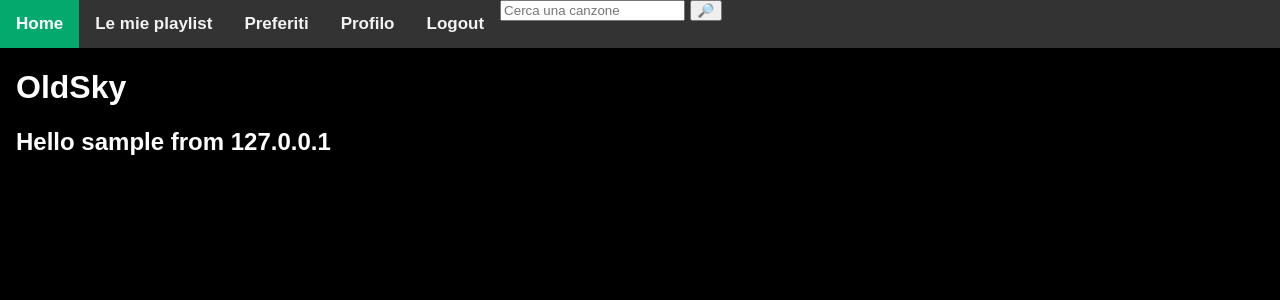
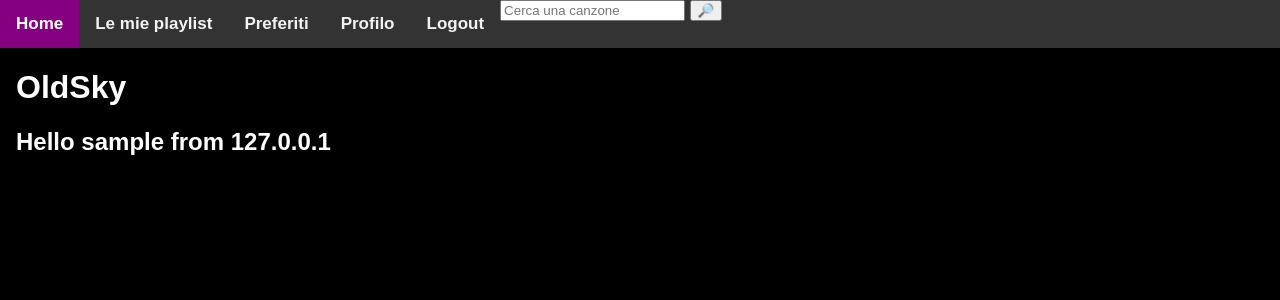
Before and after one commit to Huffiy/OldSky, a PHP site: page /songsearch/app.php in a window 1280 px wide. Shown: the top 300 px of the page. Run offline with PHP 8.4, Linux system fonts and the light colour scheme; the visitor is signed in with stand-in values (Sample User, id 1).

Commit message:
Changed navbar colour

```diff
--- a/frontend/css/navbar.css
+++ b/frontend/css/navbar.css
@@ -23,6 +23,6 @@ body {
   }
 
   .topnav a.active {
-    background-color: #04AA6D;
+    background-color: #840081;
     color: white;
   }
```
